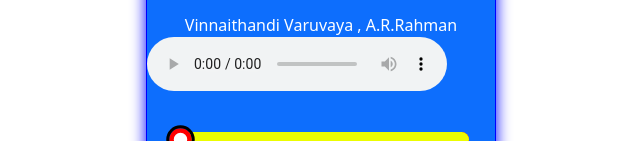
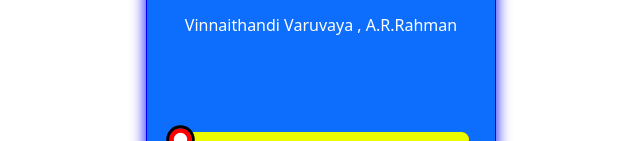
Before and after one commit to Asvin2001/Music-player, a plain HTML site: page index.html in a window 1280 px wide. Shown: the part 426-567 px from the top of the page, without its empty margins (319-959 px from the left). Drawn offline with Linux system fonts and the light colour scheme.

Commit message:
Update index.html

```diff
--- a/index.html
+++ b/index.html
@@ -31,7 +31,7 @@
                         <p id="song-name" class="song-name text-white mt-3 mb-0 text-center">Album name</p>
                         <p id="album-artist-name" class="album-artist-name text-white text-center mt-3 mb-0">album name
                             , artist name</p>
-                        <audio id="song" class="d-non visibility-none" src="Hosanna.mp3" controls></audio>
+                        <audio id="song" class="d-non invisible visibility-none" src="Hosanna.mp3" controls></audio>
 
                         <input onchange="progcng()" id="progressbar" value="0" type="range"
                             class="progressbar d-block mx-auto">
```
